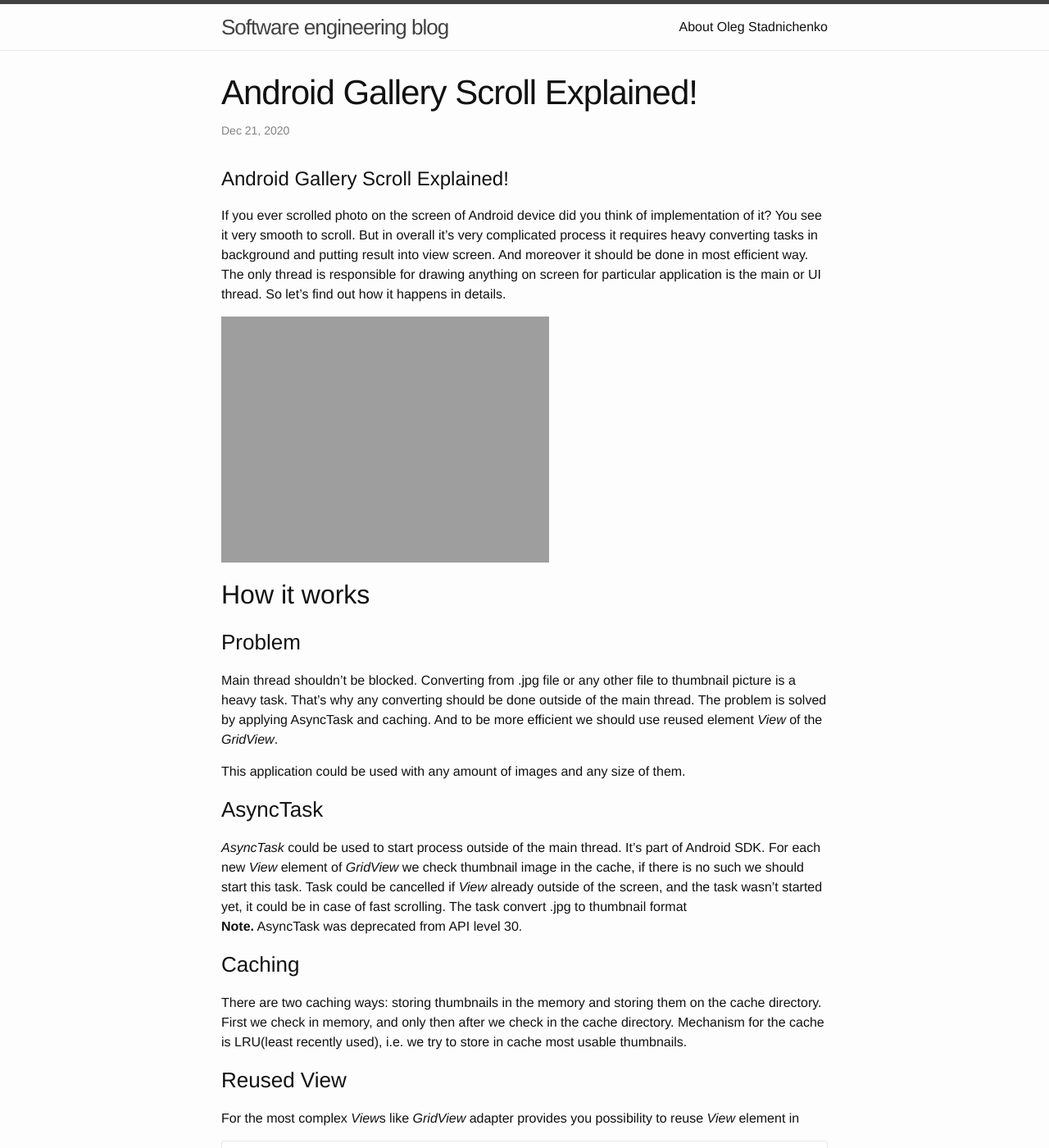
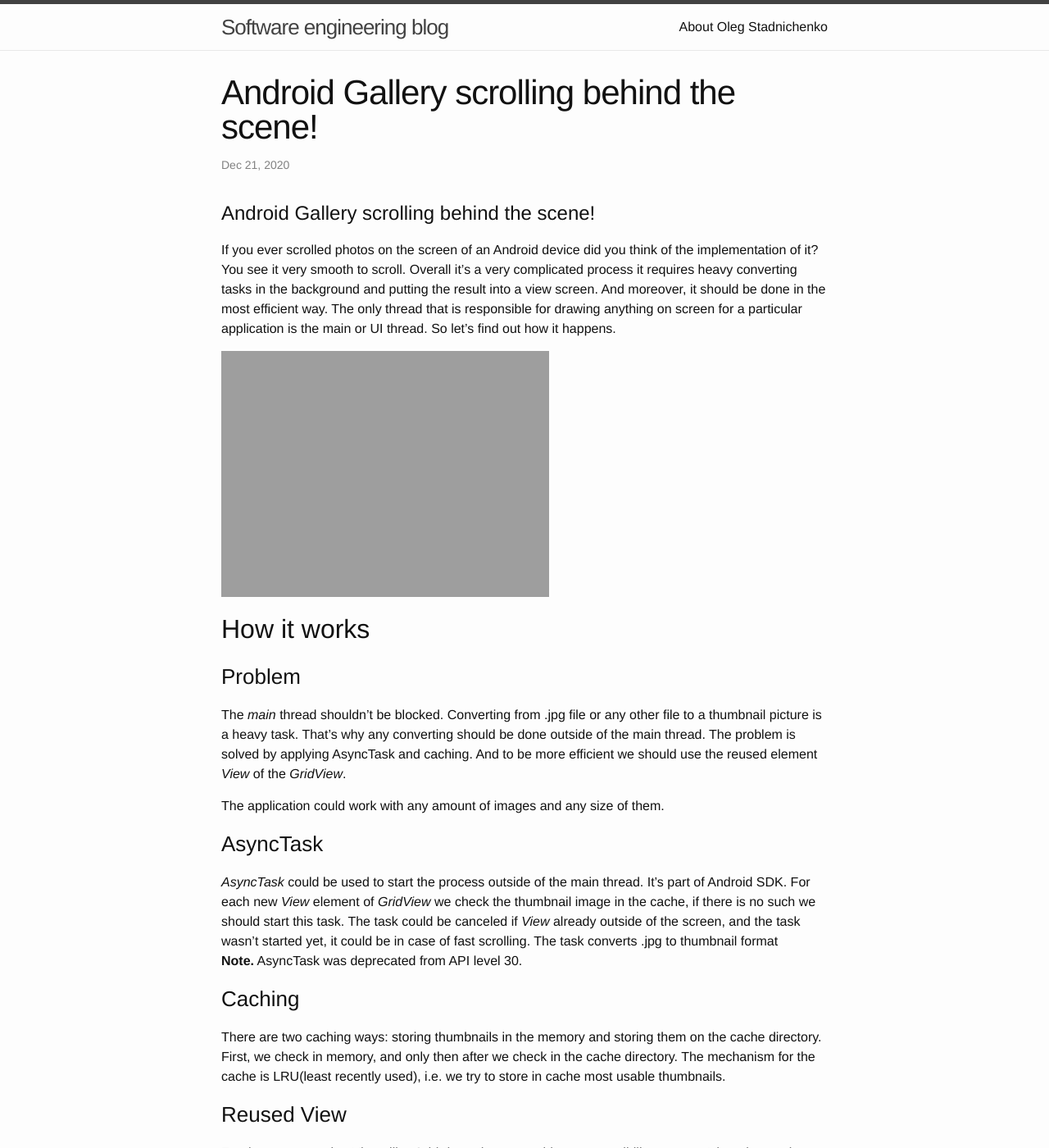
Before and after one commit to oleg-sta/site, a Jekyll site: the page built from _posts/2020-12-15-ui-thread.markdown, in a window 1280 px wide and 1400 px high. Shown: the whole window at 82% size. Built offline with Jekyll 4.4.1, drawn with Linux system fonts in a browser that asks for light colours; some of the changed text lies outside the part shown.

Commit message:
Fix grammar

```diff
--- a/_posts/2020-12-15-ui-thread.markdown
+++ b/_posts/2020-12-15-ui-thread.markdown
@@ -1,38 +1,40 @@
 ---
 layout: post
-title:  "Android Gallery Scroll Explained!"
+title:  "Android Gallery scrolling behind the scene!"
 date:   2020-12-21 15:05:01
 categories: android
 ---
-# Android Gallery Scroll Explained!
+# Android Gallery scrolling behind the scene!
 
-If you ever scrolled photo on the screen of Android device did you think of implementation of it?
-You see it very smooth to scroll.
-But in overall it's very complicated process it requires heavy converting tasks in background and putting result into view screen.
-And moreover it should be done in most efficient way.
-The only thread is responsible for drawing anything on screen for particular application is the main or UI thread.
-So let's find out how it happens in details.
+If you ever scrolled photos on the screen of an Android device did you think of the implementation of it? You see it very smooth to scroll.
+Overall it’s a very complicated process it requires heavy converting tasks in the background and putting the result into a view screen.
+And moreover, it should be done in the most efficient way.
+The only thread that is responsible for drawing anything on screen for a particular application is the main or UI thread.
+So let’s find out how it happens.
 
 ![Demo]({{ site.url }}/assets/galleryscroll.gif)
 
 ## How it works
 
 ### Problem
-Main thread shouldn't be blocked. Converting from .jpg file or any other file to thumbnail picture is a heavy task.
+The *main* thread shouldn't be blocked. Converting from .jpg file or any other file to a thumbnail picture is a heavy task.
 That's why any converting should be done outside of the main thread. The problem is solved by applying AsyncTask and caching.
-And to be more efficient we should use reused element *View* of the *GridView*.
+And to be more efficient we should use the reused element *View* of the *GridView*.
 
-This application could be used with any amount of images and any size of them.
+The application could work with any amount of images and any size of them.
 
 ### AsyncTask
-*AsyncTask* could be used to start process outside of the main thread. It's part of Android SDK. For each new *View* element of *GridView* we check thumbnail image in the cache,
-if there is no such we should start this task. Task could be cancelled if *View* already outside of the screen, and the task wasn't started yet, it could be in case of fast scrolling.
-The task convert .jpg to thumbnail format
+*AsyncTask* could be used to start the process outside of the main thread.
+It's part of Android SDK. For each new *View* element of *GridView* we check the thumbnail image in the cache,
+if there is no such we should start this task.
+The task could be canceled if *View* already outside of the screen, and the task wasn't started yet, it could be in case of fast scrolling.
+The task converts .jpg to thumbnail format
 **Note.** AsyncTask was deprecated from API level 30.
 
 ### Caching
-There are two caching ways: storing thumbnails in the memory and storing them on the cache directory. First we check in memory, and only then after we check in the cache directory.
-Mechanism for the cache is LRU(least recently used), i.e. we try to store in cache most usable thumbnails.
+There are two caching ways: storing thumbnails in the memory and storing them on the cache directory.
+First, we check in memory, and only then after we check in the cache directory.
+The mechanism for the cache is LRU(least recently used), i.e. we try to store in cache most usable thumbnails.
 
 ### Reused View
 For the most complex *View*s like *GridView* adapter provides you possibility to reuse *View* element in
@@ -49,17 +51,20 @@ In our example we could reuse it, otherwise we create new one. But for both reus
 To combine it all together we have the next logic.
 ![Schema of working]({{site.url}}/assets/Schema.png)
 
-We are scrolling up, i.e. new elements will come up from bottom, old elements will disappear at top.
-And for new View we should provide thumbnail. Adapter receives reused *View*, we are reusing it if exists. We set new *ImageView*, first we check in memory cache.
-Before starting new *AsyncTask* we should check previous task associated with this view, and cancel it if it was obsolete.
-Then next step is made in background thread, i.e. outside of the main thread. We check cache, and if there is no then create thumbnail nd put it to cache.
-And in the main thread we set *ImageView* if it wasn't changed, because if the task took longer and element reused again, then we shouldn't put image in this *View*.
+We are scrolling up, i.e. new elements will come up from the bottom, old elements will disappear at the top.
+And for new *View* we should provide a thumbnail. Adapter receives reused *View*, we are reusing it if exists.
+We set new *ImageView*, first, we check the in-memory cache.
+Before starting the new *AsyncTask* we should check the previous task associated with this view, and cancel it if it was obsolete.
+Then next step is made in the background thread, i.e. outside of the main thread. We check the cache, and if there is no then create a thumbnail and put it to the cache.
+And in the main thread, we set *ImageView* if it wasn't changed, because if the task took longer and the element reused again, then we shouldn't put an image in this *View*.
 
 ## Conclusion
 
-As we can see the logic is quite complex. Because we try to make it more efficient:
+As we can see the logic is quite complex. Because we try to make it more efficient. And that's why we use
 * reuse *View* on *GridView*
 * using LRU cache in memory and disk
 * using asynchronous task
 
+And as the result, we have a smooth scrolling gallery.
+
 [Here is sources of the application](https://github.com/oleg-sta/GalleryScroll)
```
